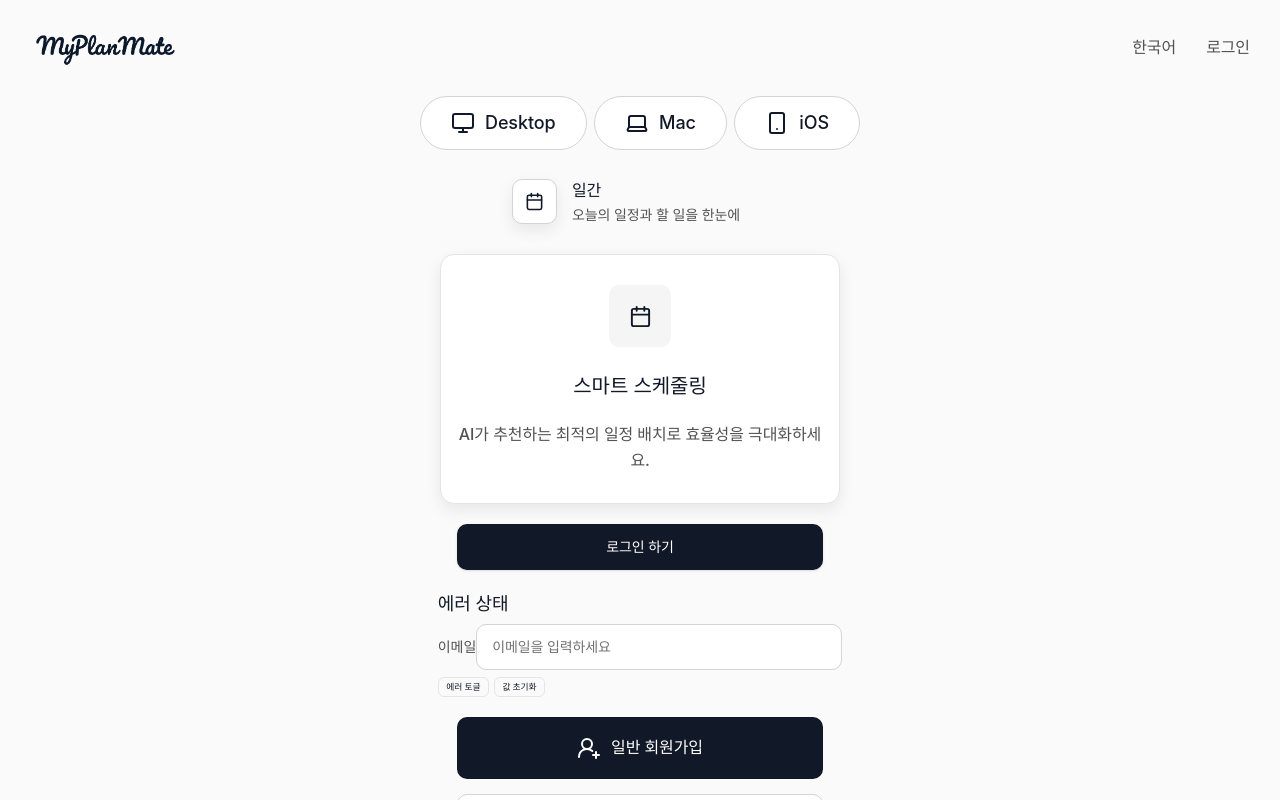
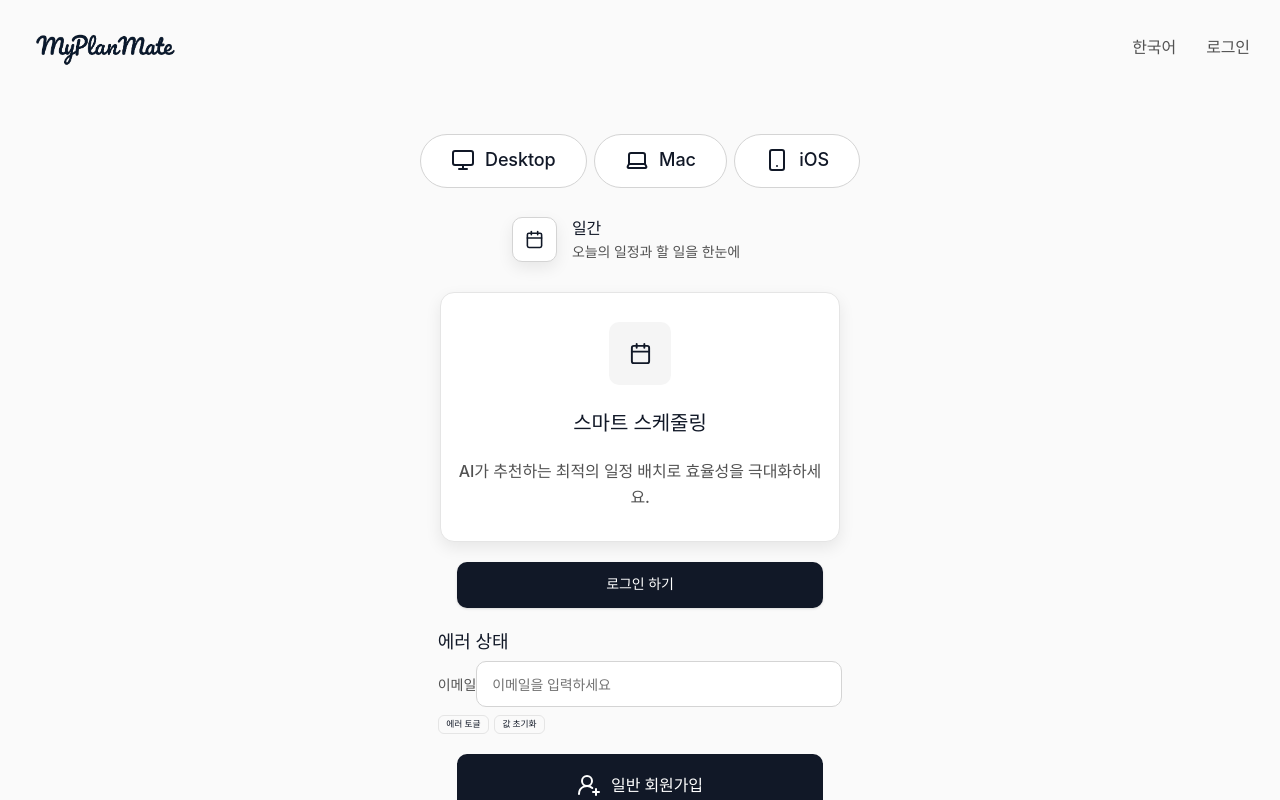
Before and after one commit to leeunduck/Custom-Daily-Planner, a Next.js app: page / in a window 1280 px wide. Shown: the top 800 px of the page. Built offline with nearby package versions, Linux system fonts and the light colour scheme; no server answers.

Commit message:
Feature/CDP-166-LandingMainSection
* CDP-167 feat✨ (landing): main section 추가

```diff
--- a/src/app/(marketing)/layout.tsx
+++ b/src/app/(marketing)/layout.tsx
@@ -1,5 +1,6 @@
 import { LandingFooter } from "@/components/landing/LandingFooter";
 import { LandingHeader } from "@/components/landing/LandingHeader";
+import { LandingMainSection } from "@/components/landing/LandingMainSection";
 import { LandingWrapper } from "@/components/landing/LandingWrapper";
 import { makePageMetadata } from "@/seo/metadata";
 
@@ -15,7 +16,7 @@ export default function MarketingLayout({ children }: { children: React.ReactNod
       <body>
         <LandingWrapper>
           <LandingHeader />
-          <main className="flex-1">{children}</main>
+          <LandingMainSection className="flex-1">{children}</LandingMainSection>
           <LandingFooter />
         </LandingWrapper>
       </body>
--- /dev/null
+++ b/src/components/landing/LandingMainSection.tsx
@@ -0,0 +1,13 @@
+import { cn } from "@/lib/utils";
+import { LandingMainSectionProps } from "@/types/landing";
+
+export function LandingMainSection({ children, className }: LandingMainSectionProps) {
+  return (
+    <main
+      id="landing-main"
+      className={cn("mx-auto w-full max-w-[128rem] px-6 py-15", "space-y-[10rem]", className)}
+    >
+      {children}
+    </main>
+  );
+}
--- a/src/types/landing.ts
+++ b/src/types/landing.ts
@@ -12,3 +12,8 @@ export type LandingFooterColumnProps = {
   title: string;
   links: FooterLink[];
 };
+
+export type LandingMainSectionProps = {
+  children: React.ReactNode;
+  className?: string;
+};
```
